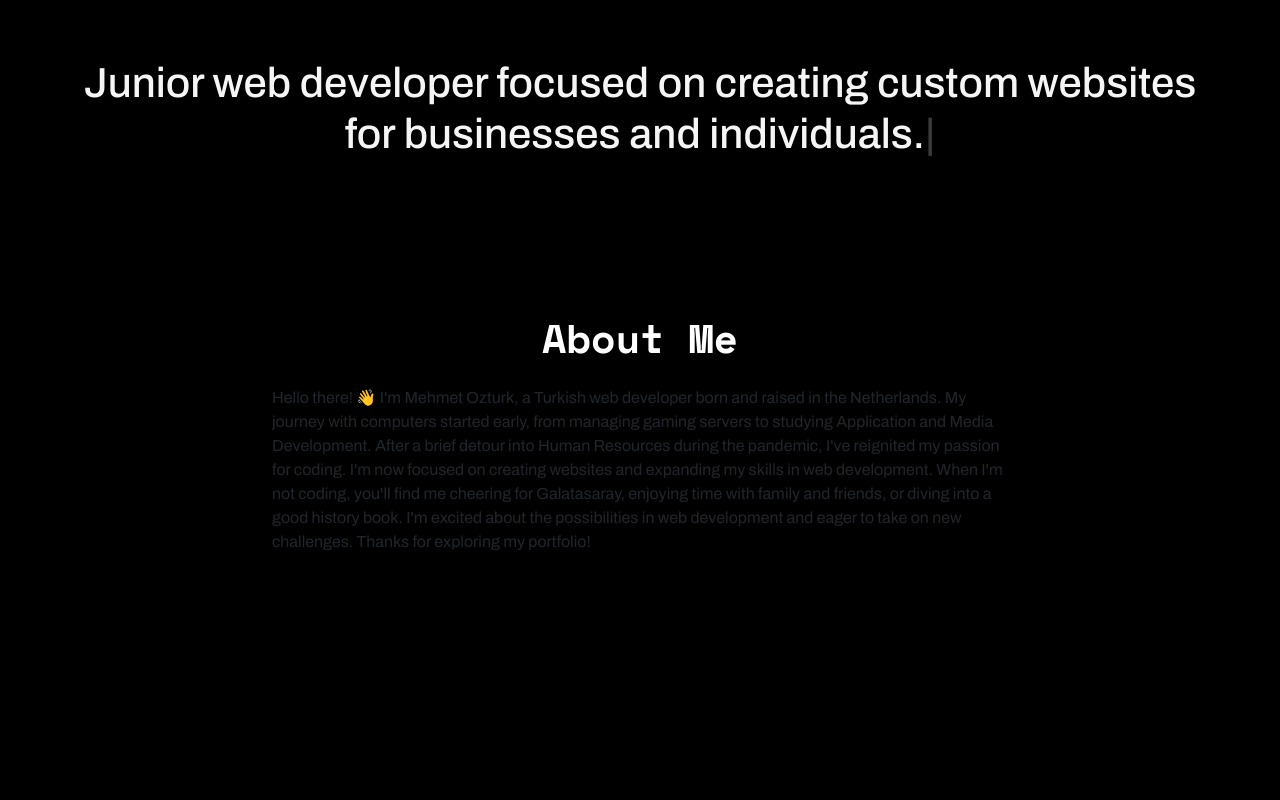
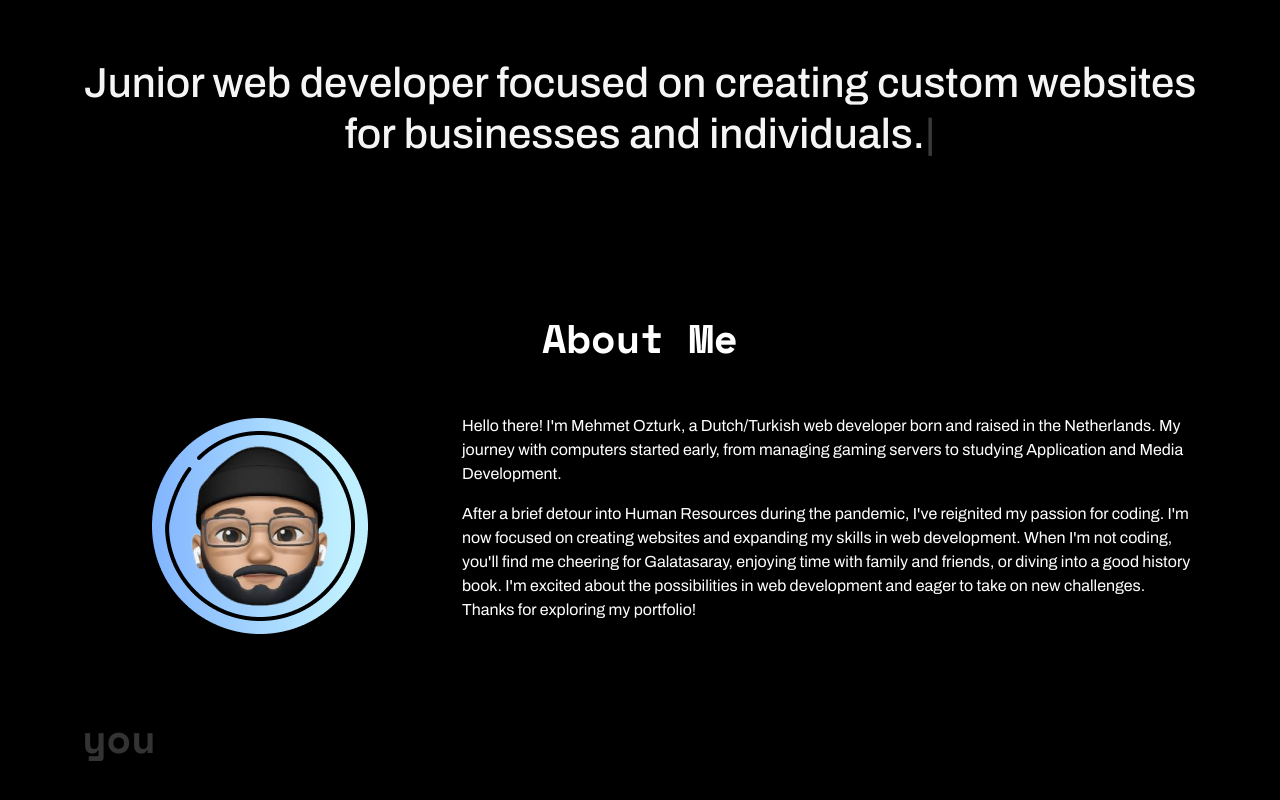
Before and after one commit to memooh/portfolio, a React (Vite) app: page / in a window 1280 px wide. Shown: the part 534-1334 px from the top of the page. Before the commit the page ends 1104 px from the top, so only its background shows below. Built offline with nearby package versions, Linux system fonts and the light colour scheme.

Commit message:
About me done, skills implemented, no code yet

```diff
--- a/src/App.jsx
+++ b/src/App.jsx
@@ -3,12 +3,14 @@ import "./App.css";
 
 import Hero from "./components/Hero/Hero";
 import AboutMe from "./components/AboutMe/AboutMe";
+import Skills from "./components/Skills/Skills";
 
 function App() {
   return (
     <>
       <Hero />
       <AboutMe />
+      <Skills />
     </>
   );
 }
--- a/src/components/AboutMe/AboutMe.css
+++ b/src/components/AboutMe/AboutMe.css
@@ -1,4 +1,17 @@
-
 .aboutMe h2 {
     color: #ffffff;
 }
+
+.about-content {
+    color: #ffffff !important;
+}
+
+@media screen and (max-width: 767px) {
+
+    .about-content {
+        text-align: center;
+        font-size: 16px;
+        line-height: 1.5;
+        padding: 0 15px;
+    }
+}
--- a/src/components/AboutMe/AboutMe.jsx
+++ b/src/components/AboutMe/AboutMe.jsx
@@ -1,20 +1,38 @@
-import './AboutMe.css'
+import "./AboutMe.css";
+
+import avatar from '/hero/avatar.png';
 
 const AboutMe = () => {
   return (
     <section className="aboutMe mt-5">
       <div className="container">
         <h2 className="text-center mb-4">About Me</h2>
-        <div className="row">
-          <div className="col-md-8 offset-md-2">
-          <p className="about-content">
-          Hello there! 👋 I'm Mehmet Ozturk, a Turkish web developer born and raised in the Netherlands. My journey with computers started early, from managing gaming servers to studying Application and Media Development. After a brief detour into Human Resources during the pandemic, I've reignited my passion for coding. I'm now focused on creating websites and expanding my skills in web development. When I'm not coding, you'll find me cheering for Galatasaray, enjoying time with family and friends, or diving into a good history book. I'm excited about the possibilities in web development and eager to take on new challenges. Thanks for exploring my portfolio!
-        </p>
+        <div className="row align-items-center">
+          <div className="col-md-4 d-flex align-items-center justify-content-center">
+            <img src={avatar} alt="Avatar of me. Memoji from Apple Iphone" className="img-fluid avatar" />
+          </div>
+          <div className="col-md-8">
+            <p className="about-content">
+              Hello there! I'm Mehmet Ozturk, a Dutch/Turkish web developer born
+              and raised in the Netherlands. My journey with computers started
+              early, from managing gaming servers to studying Application and
+              Media Development. </p>
+
+              <p className="about-content">
+              After a brief detour into Human Resources
+              during the pandemic, I've reignited my passion for coding. I'm now
+              focused on creating websites and expanding my skills in web
+              development. When I'm not coding, you'll find me cheering for
+              Galatasaray, enjoying time with family and friends, or diving into
+              a good history book. I'm excited about the possibilities in web
+              development and eager to take on new challenges. Thanks for
+              exploring my portfolio!
+            </p>
           </div>
         </div>
       </div>
     </section>
-  )
-}
+  );
+};
 
 export default AboutMe;
--- /dev/null
+++ b/src/components/Skills/Skills.jsx
@@ -0,0 +1,13 @@
+import './Skills.css';
+
+const Skills = () => {
+    return (
+        <section className="skills mt-5 mb-5">
+            <div className="container">
+                <h1>you</h1>
+            </div>
+        </section>
+    )
+}
+
+export default Skills;
```
Also changed, not shown: src/components/Skills/Skills.css (added).
